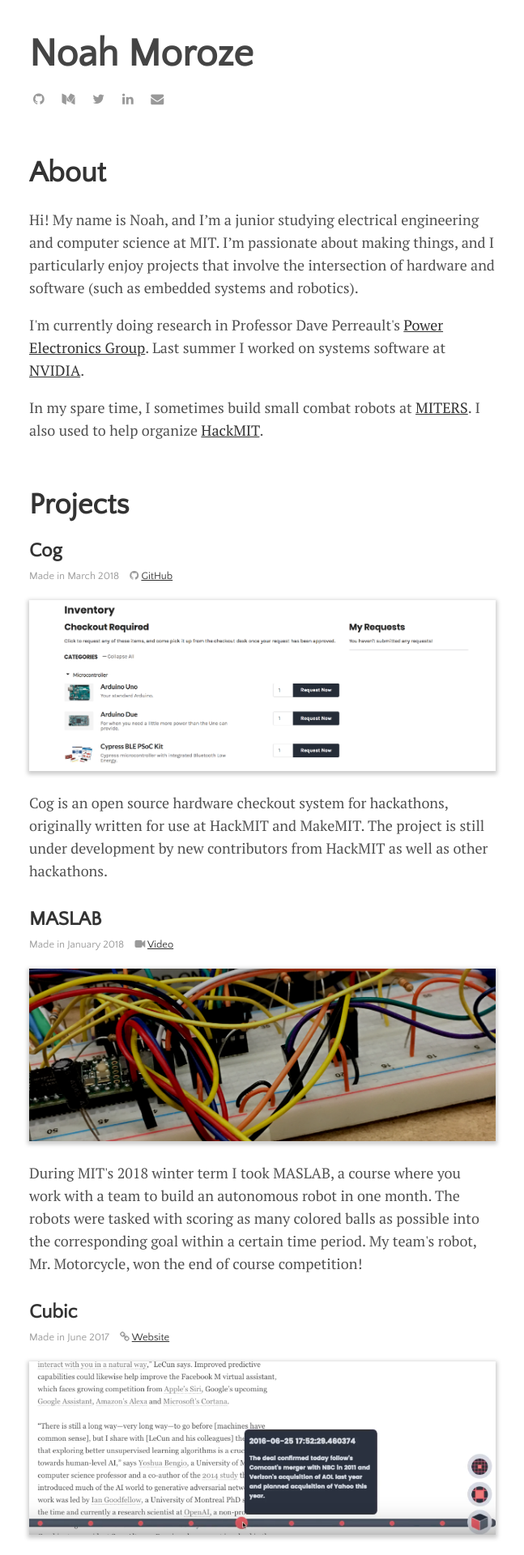
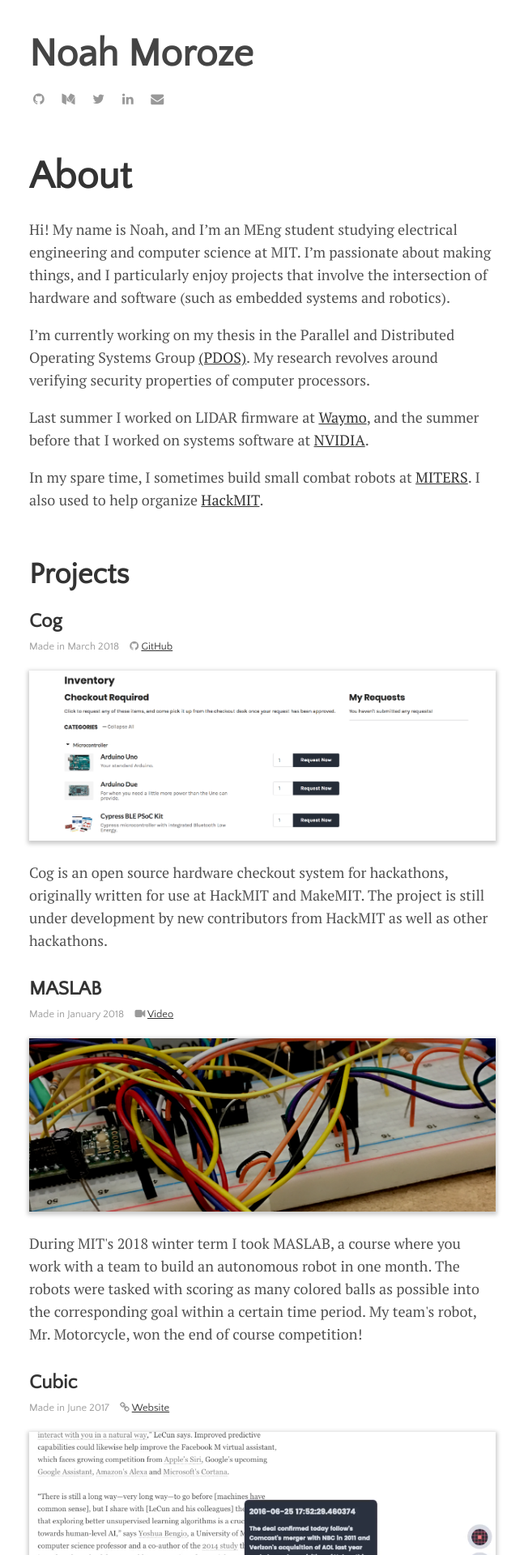
Before and after one commit to nmoroze/nmoroze.github.io, a Jekyll site: the page built from index.md, in a window 1280 px wide. Shown: the top 1920 px of the page at 81% size, without its empty margins (316-963 px from the left). Built offline with Jekyll 4.4.1, drawn with Linux system fonts in a browser that asks for light colours; nearby versions of some CDN libraries; the list of posts is cut into pages by our own code.

Commit message:
Refactoring and bio update
- Update bio for Spring 2020
- Homepage from HTML to Markdown

```diff
--- /dev/null
+++ b/_includes/project.html
@@ -0,0 +1,57 @@
+<div class="project">
+  <div id="{{ include.project.name }}">
+      <h3>
+        <a href="#{{ project.name }}">{{ project.name }}</a>
+      </h3>
+  </div>
+    <span class="project-metadata">
+        {% if include.project.date %}
+            <span class="metadata-item">
+                Made in {{ include.project.date }}
+            </span>
+        {% endif %}
+        {% if include.project.blog %}
+            <span class="metadata-item">
+                <i class="fa fa-pencil" aria-hidden="true"></i>
+                <a href="{{ include.project.blog }}">Blog Post</a>
+            </span>
+        {% endif %}
+        {% if include.project.website %}
+            <span class="metadata-item">
+                <i class="fa fa-link" aria-hidden="true"></i>
+                <a href="{{ include.project.website }}">Website</a>
+            </span>
+        {% endif %}
+        {% if include.project.github %}
+            <span class="metadata-item">
+                <i class="fa fa-github" aria-hidden="true"></i>
+                <a href="{{ include.project.github }}">GitHub</a>
+            </span>
+        {% endif %}
+        {% if include.project.video %}
+            <span class="metadata-item">
+                <i class="fa fa-video-camera" aria-hidden="true"></i>
+                <a href="{{ include.project.video }}">Video</a>
+            </span>
+        {% endif %}
+    </span>
+
+  {% if include.project.image %}
+    {% if include.project.imglink == "github" %}
+        <a href="{{ include.project.github }}">
+    {% elsif include.project.imglink == "website" %}
+        <a href="{{ include.project.website }}">
+    {% elsif include.project.imglink == "blog" %}
+        <a href="{{ include.project.blog }}">
+    {% elsif include.project.imglink == "video" %}
+        <a href="{{ include.project.video }}">
+    {% else %}
+        <a href="/assets/img/projects/{{ include.project.image }}">
+    {% endif %}
+            <img src="/assets/img/projects/{{ include.project.image }}">
+        </a>
+  {% endif %}
+  <p>
+    {{ include.project.description }}
+  </p>
+</div>
--- a/_sass/custom.scss
+++ b/_sass/custom.scss
@@ -35,17 +35,15 @@ h1, h2, h3, h4, h5, h6 {
   color: #333;
 }
 
-#about {
-  margin-bottom: 4rem;
+h2 {
+  margin-top: 4rem;
 }
 
-#projects {
+.project {
   h3 {
     margin: 0;
   }
-  .project {
-    margin-bottom: 2rem;
-    padding: 0px;
-    list-style: none;
-  }
+  margin-bottom: 2rem;
+  padding: 0px;
+  list-style: none;
 }
--- a/index.html
+++ /dev/null
@@ -1,87 +0,0 @@
----
-layout: default
-title: Home
----
-
-<div id="about">
-    <h2> <a href="#about">About</a> </h2>
-    <p>
-        Hi! My name is Noah, and I’m a junior studying electrical engineering
-        and computer science at MIT. I’m passionate about making things, and I
-        particularly enjoy projects that involve the intersection of hardware
-        and software (such as embedded systems and robotics).
-    </p>
-    <p>
-        I'm currently doing research in Professor Dave Perreault's
-        <a href="http://www.rle.mit.edu/per/">Power Electronics Group</a>. Last
-        summer I worked on systems software at <a href="https://www.nvidia.com/en-us/">NVIDIA</a>.
-    </p>
-    <p>
-        In my spare time, I sometimes build small combat robots at
-        <a href="http://miters.mit.edu/">MITERS</a>. I also used to help organize
-        <a href="https://hackmit.org">HackMIT</a>.
-    </p>
-</div>
-
-<div id="projects">
-    <h2> <a href="#projects">Projects</a> </h2>
-    {% for project in site.data.projects %}
-    <div class="project">
-      <div id="{{ project.name }}">
-          <h3>
-            <a href="#{{ project.name }}">{{ project.name }}</a>
-          </h3>
-      </div>
-        <span class="project-metadata">
-            {% if project.date %}
-                <span class="metadata-item">
-                    Made in {{ project.date }}
-                </span>
-            {% endif %}
-            {% if project.blog %}
-                <span class="metadata-item">
-                    <i class="fa fa-pencil" aria-hidden="true"></i>
-                    <a href="{{ project.blog }}">Blog Post</a>
-                </span>
-            {% endif %}
-            {% if project.website %}
-                <span class="metadata-item">
-                    <i class="fa fa-link" aria-hidden="true"></i>
-                    <a href="{{ project.website }}">Website</a>
-                </span>
-            {% endif %}
-            {% if project.github %}
-                <span class="metadata-item">
-                    <i class="fa fa-github" aria-hidden="true"></i>
-                    <a href="{{ project.github }}">GitHub</a>
-                </span>
-            {% endif %}
-            {% if project.video %}
-                <span class="metadata-item">
-                    <i class="fa fa-video-camera" aria-hidden="true"></i>
-                    <a href="{{ project.video }}">Video</a>
-                </span>
-            {% endif %}
-        </span>
-
-      {% if project.image %}
-        {% if project.imglink == "github" %}
-            <a href="{{ project.github }}">
-        {% elsif project.imglink == "website" %}
-            <a href="{{ project.website }}">
-        {% elsif project.imglink == "blog" %}
-            <a href="{{ project.blog }}">
-        {% elsif project.imglink == "video" %}
-            <a href="{{ project.video }}">
-        {% else %}
-            <a href="/assets/img/projects/{{ project.image }}">
-        {% endif %}
-                <img src="/assets/img/projects/{{ project.image }}">
-            </a>
-      {% endif %}
-      <p>
-        {{ project.description }}
-      </p>
-    </div>
-    {% endfor %}
-</div>
--- /dev/null
+++ b/index.md
@@ -0,0 +1,27 @@
+---
+layout: default
+title: Home
+---
+
+# [About](#about)
+Hi! My name is Noah, and I'm an MEng student studying electrical engineering and
+computer science at MIT. I'm passionate about making things, and I particularly
+enjoy projects that involve the intersection of hardware and software (such as
+embedded systems and robotics).
+
+I'm currently working on my thesis in the Parallel and Distributed Operating
+Systems Group [(PDOS)](https://pdos.csail.mit.edu/). My research revolves around
+verifying security properties of computer processors.
+
+Last summer I worked on LIDAR firmware at [Waymo](https://waymo.com/), and the
+summer before that I worked on systems software at
+[NVIDIA](https://www.nvidia.com/en-us/).
+
+In my spare time, I sometimes build small combat robots at
+[MITERS](http://miters.mit.edu/). I also used to help organize
+[HackMIT](https://hackmit.org).
+
+## [Projects](#projects)
+{% for project in site.data.projects %}
+{% include project.html project=project %}
+{% endfor %}
```
